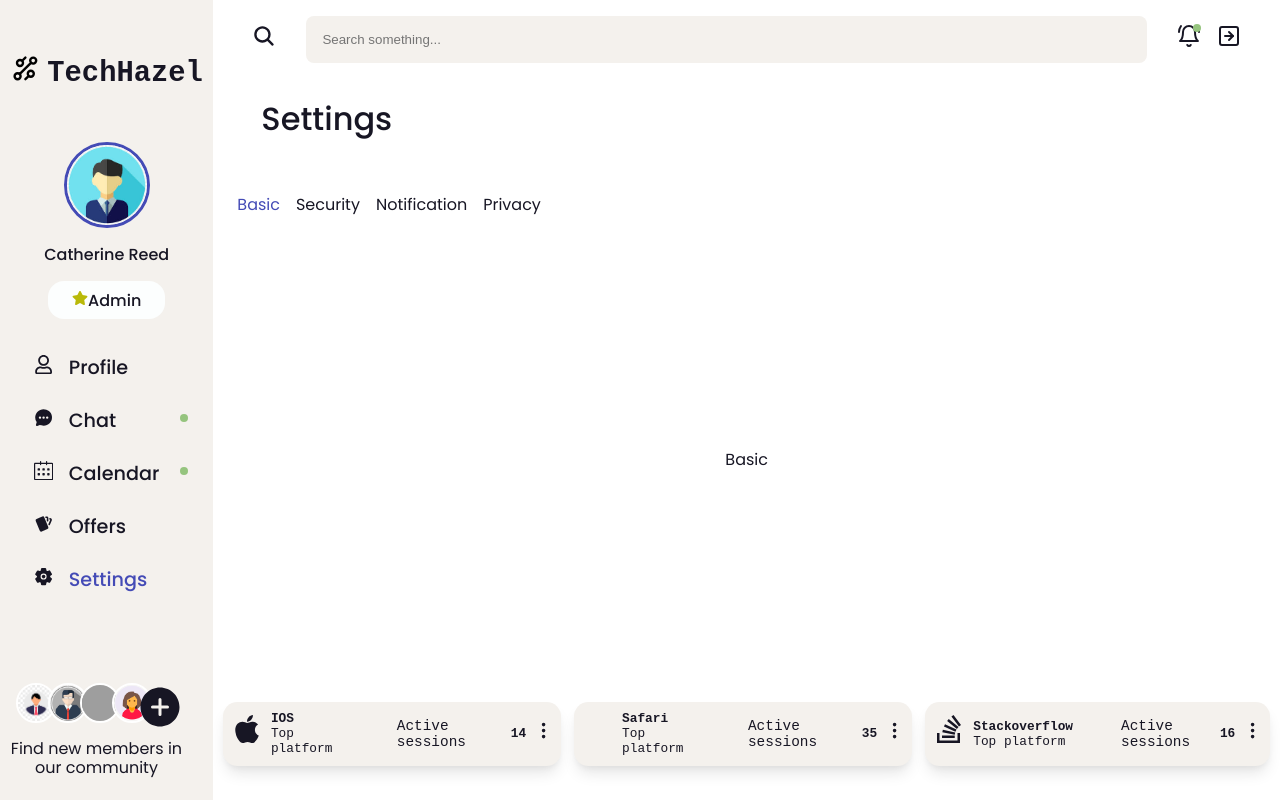
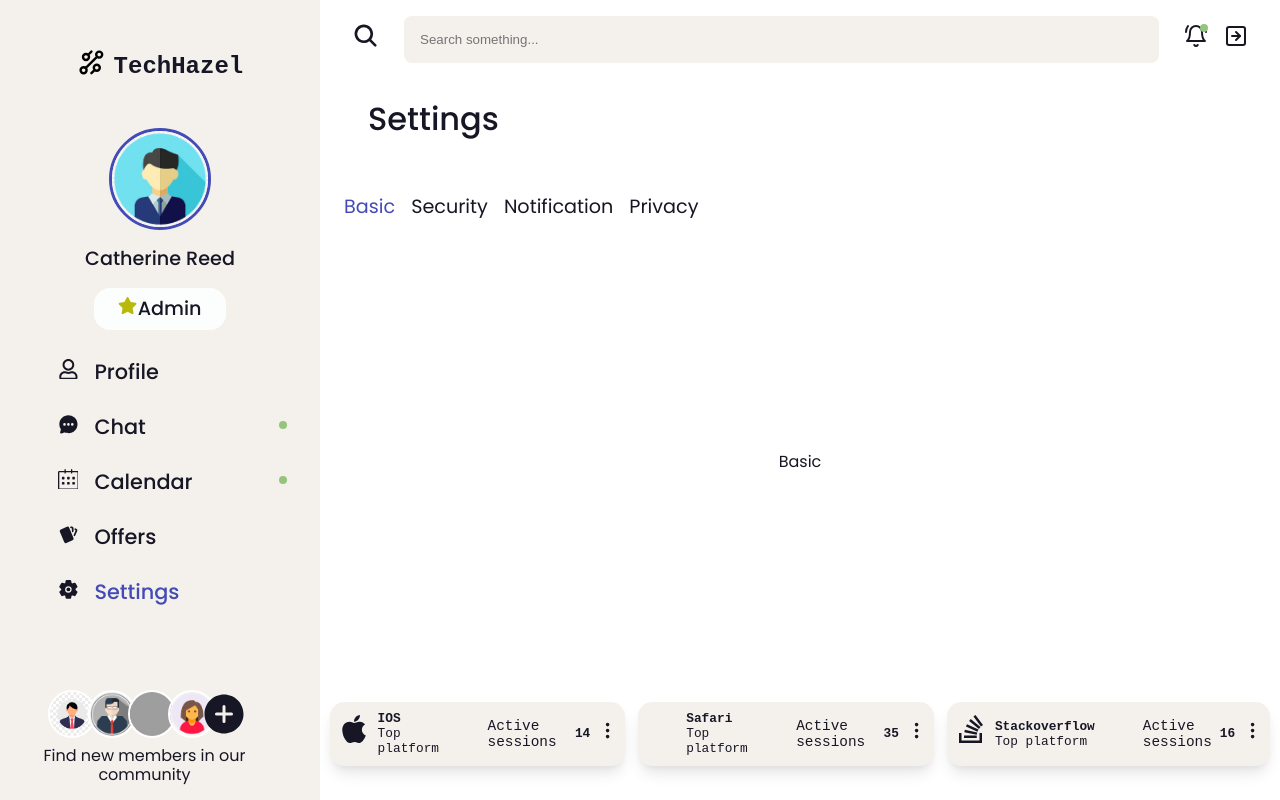
Before and after one commit to Phoenix-031/Dashboard_design, a React (Vite) app: page / in a window 1280 px wide. Built offline with nearby package versions, Linux system fonts and the light colour scheme; grey boxes are pictures that could not be loaded; some icons are missing.

Commit message:
responsive texts for xxxlarge screens

```diff
--- a/src/components/mainsection/components/Settings/components/Security/style.module.scss
+++ b/src/components/mainsection/components/Settings/components/Security/style.module.scss
@@ -221,6 +221,13 @@
 
 }
 
+@include desktop {
+    .security_maincontainer {
+        flex: 1;
+        flex-direction: column;
+    }
+}
+
 @include sm {
     .security_maincontainer {
         &>.security_sectionone {
@@ -248,10 +255,3 @@
         }
     }
 }
-
-@include desktop {
-    .security_maincontainer {
-        flex: 1;
-        flex-direction: column;
-    }
-}
--- a/src/components/mainsection/components/Topbar/style.module.scss
+++ b/src/components/mainsection/components/Topbar/style.module.scss
@@ -55,18 +55,44 @@
     }
 }
 
-@include xs {
+@include xxxlarge {
     .topbar_main_container {
         &>.topbar_searchicon_container {
-            font-size: 1rem;
+            font-size: 2rem;
         }
 
         &>.topbar_search_field {
-            padding: 0.3rem;
+            padding: 1.2rem;
         }
 
         &>.topbar_icons_container {
-            font-size: 1rem;
+            font-size: 1.8rem;
+        }
+    }
+}
+
+@include xxlarge {
+    .topbar_main_container {
+        &>.topbar_searchicon_container {
+            font-size: 1.7rem;
+        }
+
+        &>.topbar_search_field {
+            padding: 1rem;
+        }
+
+        &>.topbar_icons_container {
+            font-size: 1.5rem;
+        }
+    }
+}
+
+@include mobile {
+    .topbar_main_container {
+        &>.topbar_searchicon_container {
+            &>p:first-child {
+                display: block;
+            }
         }
     }
 }
@@ -87,12 +113,19 @@
     }
 }
 
-@include mobile {
+
+@include xs {
     .topbar_main_container {
         &>.topbar_searchicon_container {
-            &>p:first-child {
-                display: block;
-            }
+            font-size: 1rem;
+        }
+
+        &>.topbar_search_field {
+            padding: 0.3rem;
+        }
+
+        &>.topbar_icons_container {
+            font-size: 1rem;
         }
     }
 }
--- a/src/components/mainsection/style.module.scss
+++ b/src/components/mainsection/style.module.scss
@@ -12,9 +12,24 @@
     color: $tertiary;
 }
 
+@include xxxlarge {
+    .main_section_container {
+        grid-column: 4/13;
+        font-size: 1.5rem;
+    }
+}
+
+@include xxlarge {
+    .main_section_container {
+        grid-column: 4/13;
+        font-size: 1.2rem;
+    }
+}
+
 @include large {
     .main_section_container {
         grid-column: 4/13;
+        font-size: 1rem;
     }
 }
 
@@ -33,5 +48,6 @@
 @include mobile {
     .main_section_container {
         grid-column: 1/13;
+        font-size: 0.9rem;
     }
 }
--- a/src/components/sidesection/style.module.scss
+++ b/src/components/sidesection/style.module.scss
@@ -47,13 +47,17 @@
                 font-weight: 600;
                 font-size: 1.5rem;
 
-                @include xxlarge {
-                    font-size: 1.8rem;
-                }
+                // @include xxlarge {
+                //     font-size: 1.8rem;
+                // }
 
-                @include sm {
-                    font-size: 1.2rem;
-                }
+                // @include xxlarge {
+                //     font-size: 1.8rem;
+                // }
+
+                // @include sm {
+                //     font-size: 1.2rem;
+                // }
             }
         }
 
@@ -228,7 +232,101 @@
     }
 }
 
+@include xxxlarge {
+    .sidebar_container {
+        grid-column: 1/4;
 
+        &>.sidebar_heading {
+
+            &>div>span {
+                font-size: 2rem;
+            }
+        }
+
+        &>.sidebar_userinfo {
+
+            &>.sidebar_userinfo_imgcontainer {
+                &>img {
+                    width: 6.5rem;
+                }
+            }
+
+            &>span {
+                font-size: 1.5rem;
+            }
+        }
+
+        &>.sidebar_menu {
+            padding-left: 2rem;
+
+            &>li {
+                font-size: 1.5rem;
+            }
+        }
+
+        &>.sidebar_community_section_container {
+            &>.sidebar_community_members {
+                &>img {
+                    width: 3rem;
+                    height: 3rem;
+                }
+
+                &>div:last-child {
+                    font-size: 3.5rem;
+                }
+            }
+        }
+
+    }
+}
+
+@include xxlarge {
+    .sidebar_container {
+        grid-column: 1/4;
+
+        &>.sidebar_heading {
+
+            &>div>span {
+                font-size: 1.5rem;
+            }
+        }
+
+        &>.sidebar_userinfo {
+
+            &>.sidebar_userinfo_imgcontainer {
+                &>img {
+                    width: 6rem;
+                }
+            }
+
+            &>span {
+                font-size: 1.2rem;
+            }
+        }
+
+        &>.sidebar_menu {
+            padding-left: 1.5rem;
+
+            &>li {
+                font-size: 1.3rem;
+            }
+        }
+
+        &>.sidebar_community_section_container {
+            &>.sidebar_community_members {
+                &>img {
+                    width: 2.5;
+                    height: 2.5;
+                }
+
+                &>div:last-child {
+                    font-size: 3rem;
+                }
+            }
+        }
+
+    }
+}
 
 @include large {
     .sidebar_container {
@@ -259,8 +357,47 @@
         transition: opacity 0.3s ease-in-out, transform 0.3s ease-in-out;
 
         &>.sidebar_heading {
+
+            &>div>span {
+                font-size: 1.5rem;
+            }
+
             &>p {
                 display: block;
+            }
+        }
+
+        &>.sidebar_userinfo {
+
+            &>.sidebar_userinfo_imgcontainer {
+                &>img {
+                    width: 4.5rem;
+                }
+            }
+
+            &>span {
+                font-size: 1.1rem;
+            }
+        }
+
+        &>.sidebar_menu {
+            padding-left: 1rem;
+
+            &>li {
+                font-size: 1.2rem;
+            }
+        }
+
+        &>.sidebar_community_section_container {
+            &>.sidebar_community_members {
+                &>img {
+                    width: 2.5rem;
+                    height: 2.5rem;
+                }
+
+                &>div:last-child {
+                    font-size: 2.5rem;
+                }
             }
         }
     }
@@ -268,8 +405,45 @@
 
 @include sm {
     .sidebar_container {
-        &>.toggle {
-            width: 60%;
+
+        &>.sidebar_heading {
+
+            &>div>span {
+                font-size: 1.2rem;
+            }
+
+            &>p {
+                display: block;
+            }
+        }
+
+        &>.sidebar_userinfo {
+
+            &>.sidebar_userinfo_imgcontainer {
+                &>img {
+                    width: 4rem;
+                }
+            }
+
+            &>span {
+                font-size: 1rem;
+            }
+        }
+
+        &>.sidebar_menu {
+            padding-left: 1rem;
+
+            &>li {
+                font-size: 1rem;
+            }
+        }
+
+        &>.sidebar_menu {
+            padding-left: 0.5rem;
+
+            &>li {
+                font-size: 1rem;
+            }
         }
     }
 }
```
Also changed, not shown: src/components/sidesection/index.tsx (+4 -4 lines).
